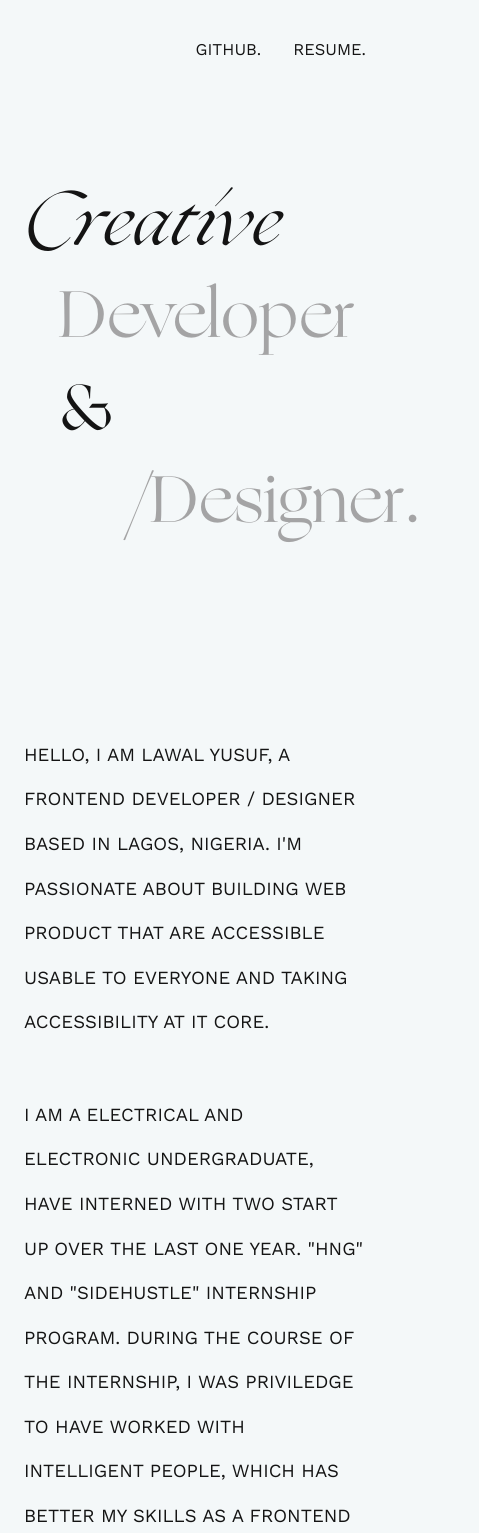
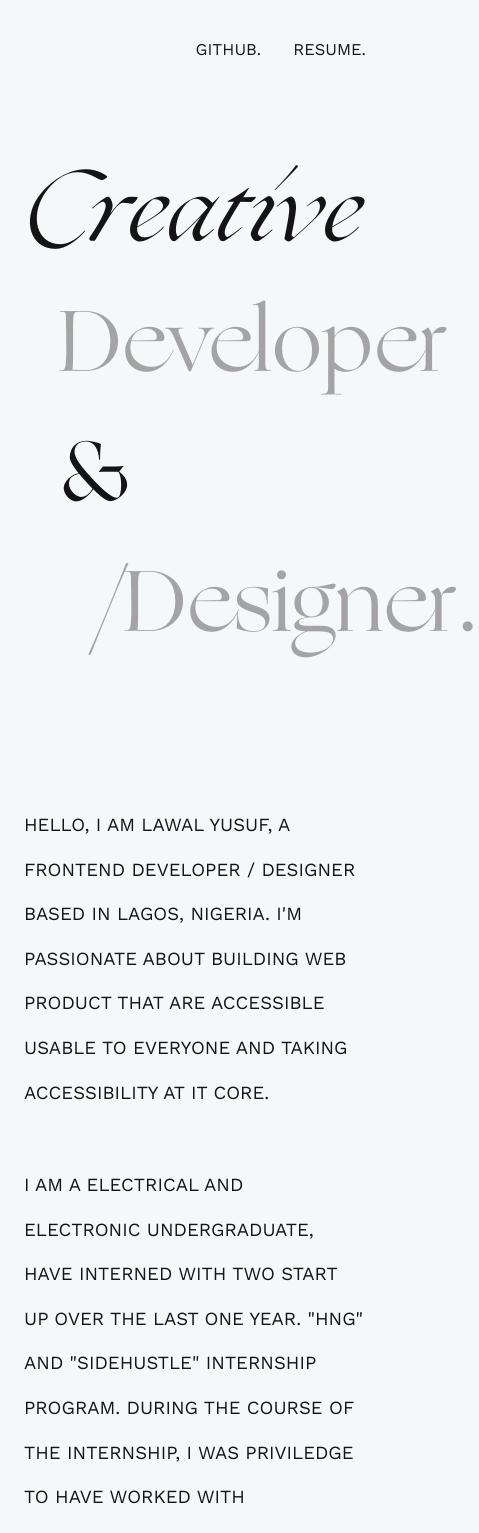
Before and after one commit to AlphaDesign-ai/pamilerinDev, a Next.js app: page / in a window 390 px wide. Shown: the top 1533 px of the page, 479 px wide, since content can reach past the window. Built offline with nearby package versions, Linux system fonts and the light colour scheme.

Commit message:
added responsive support for smaller screen

```diff
--- a/styles/globals.scss
+++ b/styles/globals.scss
@@ -32,6 +32,12 @@
 
 @mixin smartphone {
   @include responsive(50.2em, portrait) {
+    @content;
+  }
+}
+
+@mixin smaller-smartphone {
+  @include responsive(39em, portrait) {
     @content;
   }
 }
@@ -149,6 +155,10 @@ body {
     grid-column: var(--span-full-column);
   }
 
+  @include smaller-smartphone {
+    margin-top: 96px;
+  }
+
   & h1 {
     font-size: 13.4rem;
     font-weight: 200;
@@ -157,6 +167,15 @@ body {
     @include smartphone {
       font-size: 6.4rem;
       line-height: 1.4;
+    }
+
+    @include smaller-smartphone {
+      font-size: 5rem;
+      line-height: 1.5;
+    }
+
+    @include responsive(80em, portrait) {
+      font-size: 8.4rem;
     }
   }
 
@@ -173,7 +192,7 @@ body {
     }
 
     &:last-child {
-      margin-left: 30%;
+      margin-left: 20%;
     }
   }
 
@@ -194,6 +213,10 @@ body {
     grid-column: var(--span-full-column);
     margin-top: 180px;
     margin-bottom: 140px;
+  }
+
+  @include smaller-smartphone {
+    margin-top: 128px;
   }
 
   & > .main-hero {
@@ -226,6 +249,10 @@ body {
       margin-top: 180px;
     }
   }
+
+  .mail-button {
+    display: block;
+  }
 }
 
 .user-button {
@@ -235,6 +262,10 @@ body {
   font-size: 1.5rem;
   text-transform: uppercase;
   word-spacing: 2px;
+
+  @include smartphone {
+    width: 100%;
+  }
 
   & .user-button__icon {
     display: inline-block;
```
